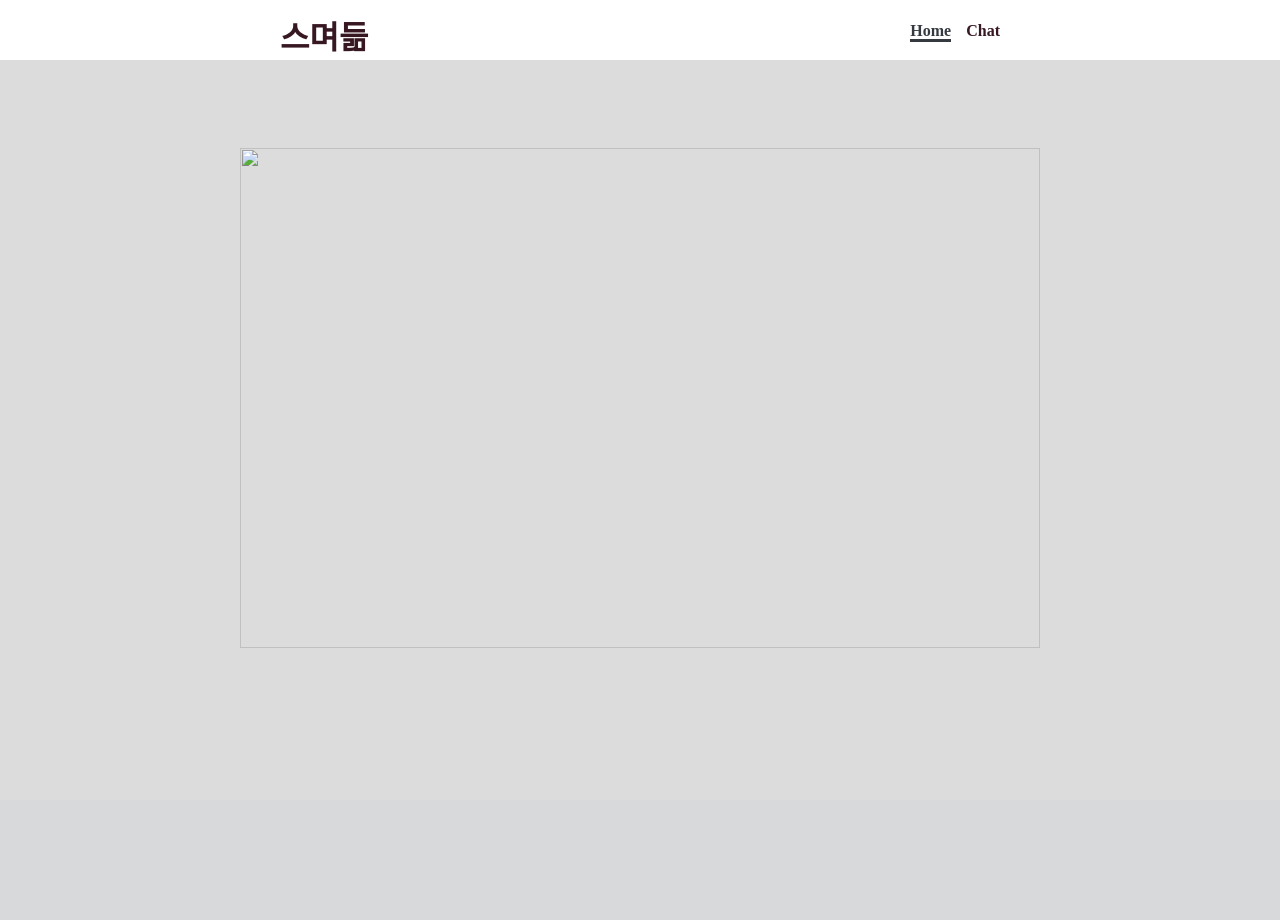
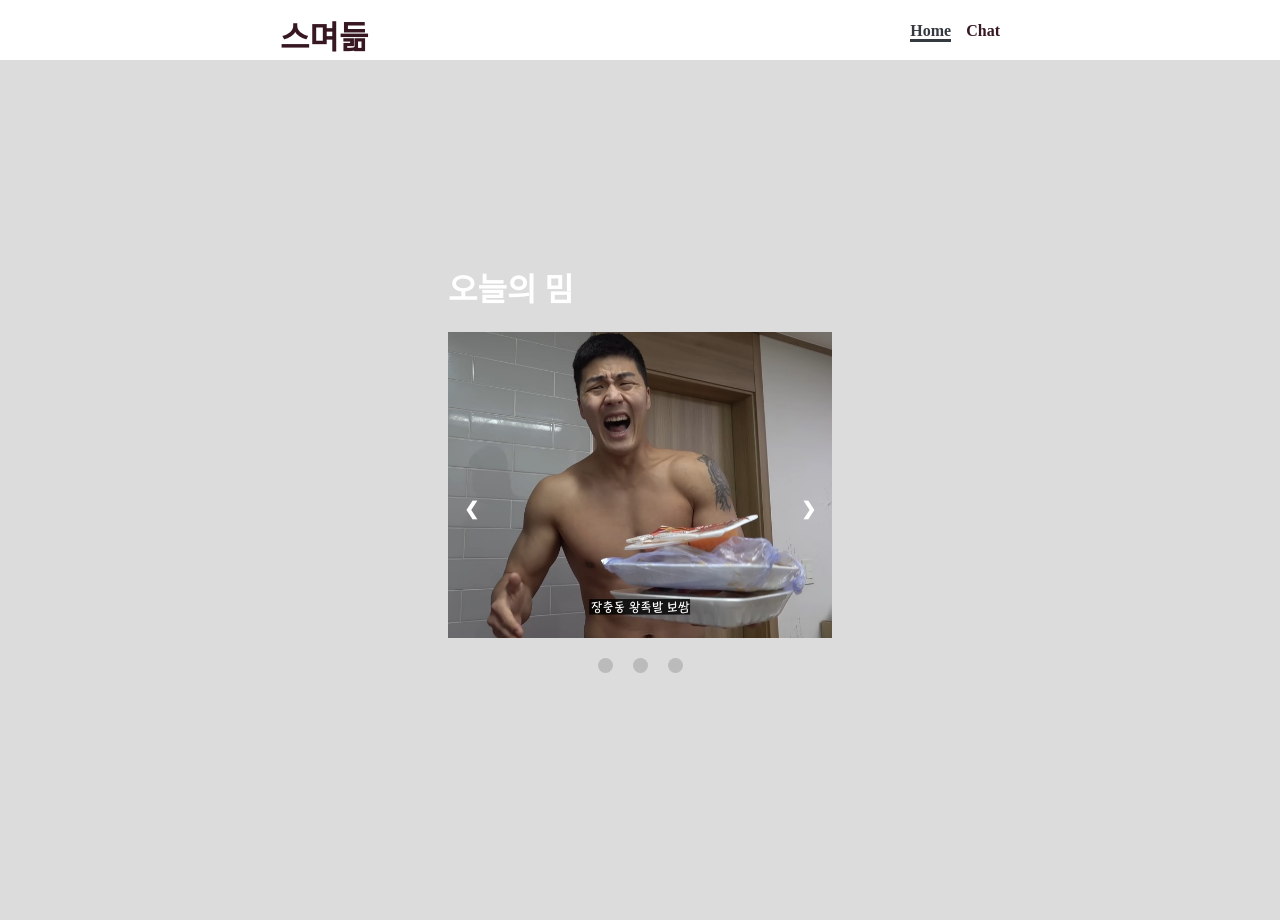
Before and after one commit to tovin4613/bida_hackathon, a Django app: page / in a window 1280 px wide. Before the commit the page ends 648 px from the top, so only its background shows below. Run offline with Django 4.2, Linux system fonts and the light colour scheme; some libraries are stand-ins or nearby versions; some web fonts are replaced.

Commit message:
인덱스 화면

```diff
--- a/chat/templates/gpt/index.html
+++ b/chat/templates/gpt/index.html
@@ -2,7 +2,7 @@
 <!DOCTYPE html>
 <html>
 <head>
-    <link rel="icon" href="https://upload.wikimedia.org/wikipedia/commons/thumb/0/04/ChatGPT_logo.svg/1200px-ChatGPT_logo.svg.png">
+    <link rel="icon" href="{% static "img/logo2.png" %}">>
     <link rel="stylesheet" href="{% static 'gtp/style.css' %}">
     <link href="https://hangeul.pstatic.net/hangeul_static/css/NanumHaRamCe.css" rel="stylesheet">
     <link href="https://hangeul.pstatic.net/hangeul_static/css/nanum-gothic.css" rel="stylesheet">
--- a/chat/templates/gpt/result.html
+++ b/chat/templates/gpt/result.html
@@ -2,17 +2,18 @@
 <!DOCTYPE html>
 <html>
 <head>
-    <link rel="icon" href="https://upload.wikimedia.org/wikipedia/commons/thumb/0/04/ChatGPT_logo.svg/1200px-ChatGPT_logo.svg.png">
+    <link rel="icon" href="{% static "img/logo2.png" %}">>
     <link rel="stylesheet" href="{% static 'gtp/style.css' %}">
     <link href="https://stackpath.bootstrapcdn.com/bootswatch/4.5.2/sketchy/bootstrap.min.css" rel="stylesheet">
     <link href="https://hangeul.pstatic.net/hangeul_static/css/NanumHaRamCe.css" rel="stylesheet">
+    <link href="https://hangeul.pstatic.net/hangeul_static/css/nanum-gothic.css" rel="stylesheet">
     <title>스며듦</title>
 
 </head>
 <body>
     <header class="header">
         <nav class="wrap">
-            <label class="logo">비비빅</label>
+            <label class="logo">스며듦</label>
             <ul>
                 <li><a href="{% url 'index' %}">Home</a></li>
                 <li><a href="{% url 'chat:index' %}" class="active">Chat</a></li>
--- a/static/css/main.css
+++ b/static/css/main.css
@@ -55,6 +55,74 @@ header>.wrap>ul>li>a.active {
     border-bottom: 3px solid #343a40;
 }
 
+/* slide banner */
+.banner-container {
+    position: relative;
+    width:  30vw;
+    max-width: 800px; /* 최대 너비 설정 */
+    margin: auto;
+    overflow: hidden;
+}
+
+.banner-slides {
+    display: flex;
+    transition: transform 0.5s ease-in-out;
+}
+
+.banner-slide {
+    min-width: 100%;
+    box-sizing: border-box;
+}
+
+img {
+    width: 100%;
+    height: 100%;
+    display: block;
+    object-fit:cover;
+}
+
+/* Optional: Add styling for navigation buttons or indicators */
+.prev, .next {
+    cursor: pointer;
+    position: absolute;
+    top: 50%;
+    width: auto;
+    padding: 16px;
+    margin-top: -22px;
+    color: white;
+    font-weight: bold;
+    font-size: 18px;
+    transition: 0.6s ease;
+    border-radius: 0 3px 3px 0;
+    user-select: none;
+}
+
+.next {
+    right: 0;
+    border-radius: 3px 0 0 3px;
+}
+
+/* Optional: Add styling for indicator dots */
+.dot-container {
+    text-align: center;
+    margin-top: 20px;
+}
+
+.dot {
+    height: 15px;
+    width: 15px;
+    margin: 0 8px;
+    background-color: #bbb;
+    border-radius: 50%;
+    display: inline-block;
+    transition: background-color 0.6s ease;
+    cursor: pointer;
+}
+
+.active-dot {
+    background-color: #717171;
+}
+
 /* footer */
 footer {
     max-width: 720px;
@@ -69,12 +137,10 @@ footer>p {
 
 /* main */
 main {
-    height: calc(100% - 120px);
-    max-width: 720px;
-    padding: 0 20px;
-    margin: 0 auto; /* 레이아웃 중앙 */
-    text-align: center; /* 텍스트 중앙 */
-    display: table;
+    display: flex;
+    align-items: center;
+    justify-content: center;
+    height: 100vh; /* 100% 높이를 차지하도록 설정 */
 }
 
 main>.wrap {
--- a/templates/index.html
+++ b/templates/index.html
@@ -5,7 +5,7 @@
     <meta charset="UTF-8">
     <meta name="viewport" content="width=device-width, initial-scale=1.0">
     <title>스며듦</title>
-    <link rel="icon" href="https://upload.wikimedia.org/wikipedia/commons/thumb/0/04/ChatGPT_logo.svg/1200px-ChatGPT_logo.svg.png">
+    <link rel="icon" href="{% static "img/logo2.png" %}">
     <link rel="preconnect" href="https://fonts.googleapis.com">
     <link rel="preconnect" href="https://fonts.gstatic.com" crossorigin>
     <link href="https://fonts.googleapis.com/css2?family=Roboto:wght@400;700&display=swap" rel="stylesheet">
@@ -26,11 +26,80 @@
     </header>
     <!-- main>section.wrap -->
     <main>
-        <section class="wrap">
+        <div id="main-container">
+            <h1>오늘의 밈</h1>
+            <div class="banner-container">
+                <div class="banner-slides">
+                    <div class="banner-slide">
+                        <img src="{% static "img/img1.jpg" %}" alt="Image 1">
+                    </div>
+                    <div class="banner-slide">
+                        <img src="{% static "img/img2.jpg" %}" alt="Image 2">
+                    </div>
+                    <div class="banner-slide">
+                        <img src="{% static "img/img3.png" %}" alt="Image 3">
+                    </div>
+                    <!-- Add more slides as needed -->
+                </div>
 
-            <a href="{% url 'chat:index' %}" type="button"><img src="https://img1.daumcdn.net/thumb/R1024x0/?fname=https://t1.daumcdn.net/cafeattach/1IHuH/84d66918f75612b229dbca04bc20b5ccfe1364eb" height ="500" width="800" ></a>
+                <!-- Optional: Navigation buttons -->
+                <div class="prev" onclick="prevSlide()">❮</div>
+                <div class="next" onclick="nextSlide()">❯</div>
 
-        </section>
+                <!-- Optional: Indicator dots -->
+                <div class="dot-container">
+                    <span class="dot" onclick="currentSlide(1)"></span>
+                    <span class="dot" onclick="currentSlide(2)"></span>
+                    <span class="dot" onclick="currentSlide(3)"></span>
+                    <!-- Add more dots as needed -->
+                </div>
+            </div>
+        </div>
+
+        <script>
+            var slideIndex = 1;
+
+            function showSlides(index) {
+                var slides = document.querySelector('.banner-slides');
+                var dots = document.querySelectorAll('.dot');
+
+                if (index > slides.children.length) {
+                    slideIndex = 1;
+                }
+
+                if (index < 1) {
+                    slideIndex = slides.children.length;
+                }
+
+                for (var i = 0; i < slides.children.length; i++) {
+                    slides.children[i].style.display = 'none';
+                }
+
+                for (var i = 0; i < dots.length; i++) {
+                    dots[i].className = dots[i].className.replace(' active-dot', '');
+                }
+
+                slides.children[slideIndex - 1].style.display = 'block';
+                dots[slideIndex - 1].className += ' active-dot';
+            }
+
+            function nextSlide() {
+                showSlides(slideIndex += 1);
+            }
+
+            function prevSlide() {
+                showSlides(slideIndex -= 1);
+            }
+
+            function currentSlide(index) {
+                showSlides(slideIndex = index);
+            }
+
+            // Auto-play slides
+            setInterval(function () {
+                nextSlide();
+            }, 3000); // Change slide every 3 seconds
+        </script>
     </main>
     <!-- footer.footer>p{All rights reserved. @KT Aivle} -->
     <footer class="footer">
```
Also changed, not shown: static/assets/favicon.ico (deleted), static/img/gpt.jpg (deleted), static/img/img1.jpg (added), static/img/img2.jpg (added), static/img/img3.png (added), static/img/logo.png (added), static/img/logo2.png (added).
